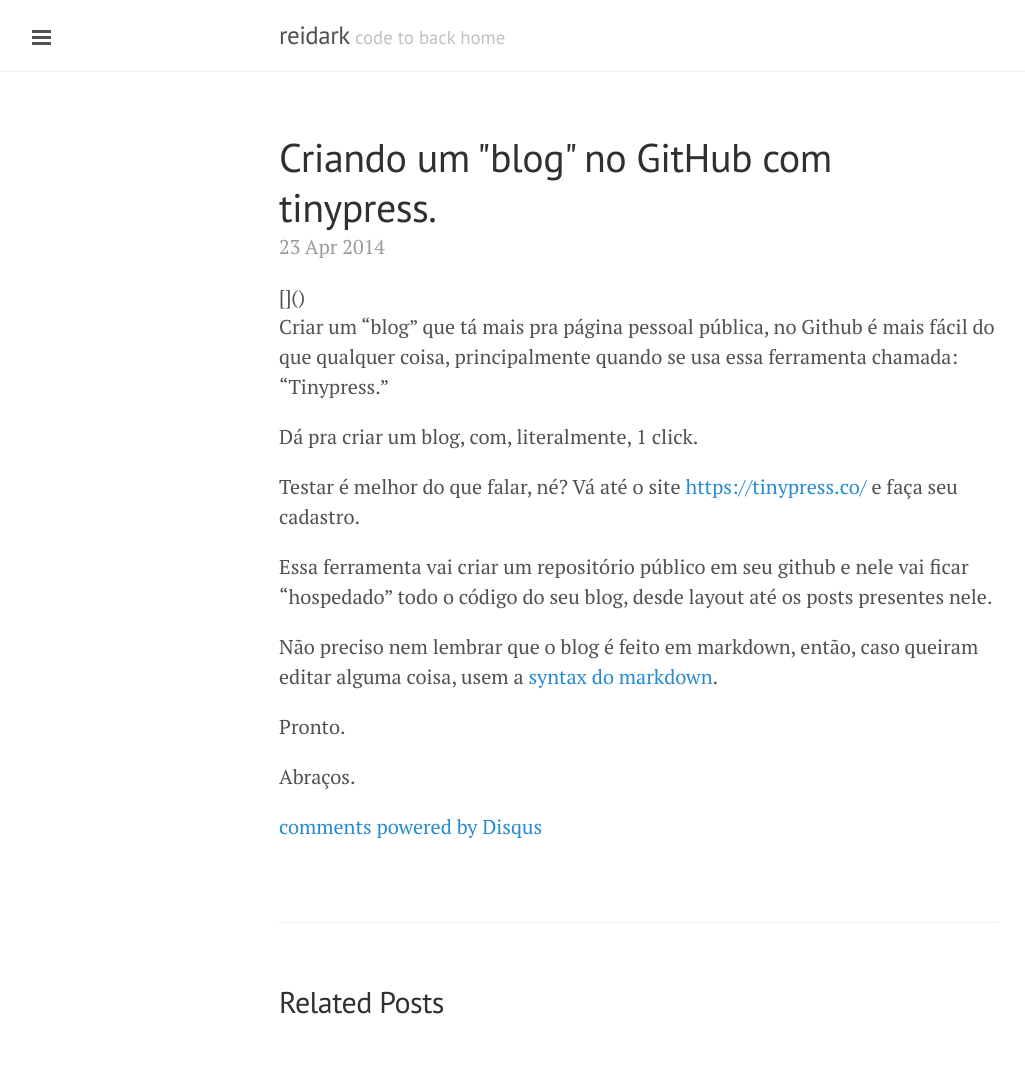
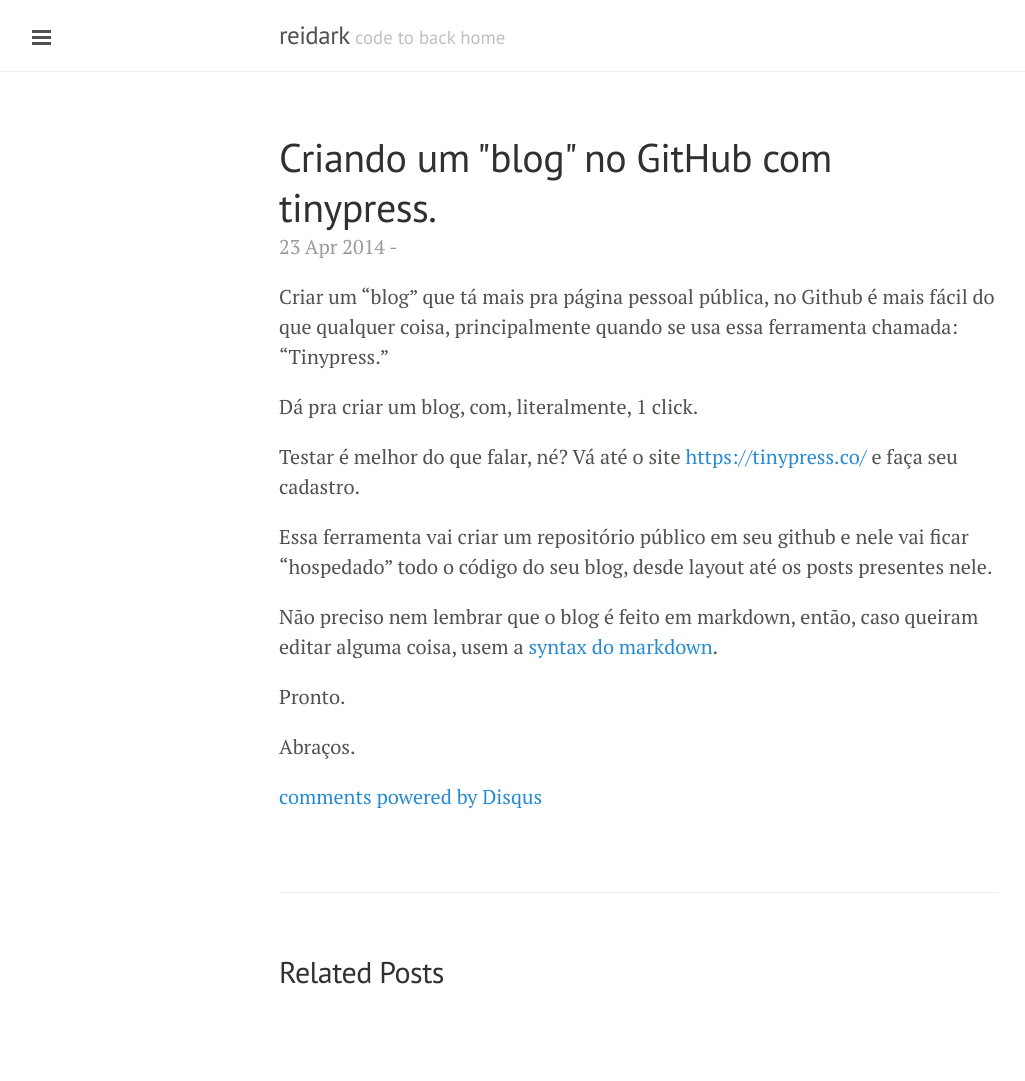
Before and after one commit to reidark/reidark.github.io, a Jekyll site: the page built from _posts/2014-04-23-n-o-existe-coisa-mais-f-cil-que-isso.markdown, in a window 1280 px wide. Shown: the whole page, without its empty margins (1-1026 px from the left). Built offline with Jekyll 4.4.1, drawn with Linux system fonts in a browser that asks for light colours; comment, search, counter and statistics services are not loaded; after the commit the page ends 1051 px from its top, so only the background shows below that.

Commit message:
Change markdown to html syntax
I'm confused. Ha-ha

```diff
--- a/_layouts/post.html
+++ b/_layouts/post.html
@@ -6,8 +6,7 @@
 
 <div class="post">
   <h1 class="post-title">{{ page.title }}</h1>
-  <span class="post-date">{{ page.date | date_to_string }}</span>
-  [{{ author.name }}]({{ author.url }})
+  <span class="post-date">{{ page.date | date_to_string }} - <a href="{{ author.url }}" target="blank">{{ author.name }}</a></span>
   {{ content }}
       <div id="disqus_thread"></div>
     <script type="text/javascript">
```
